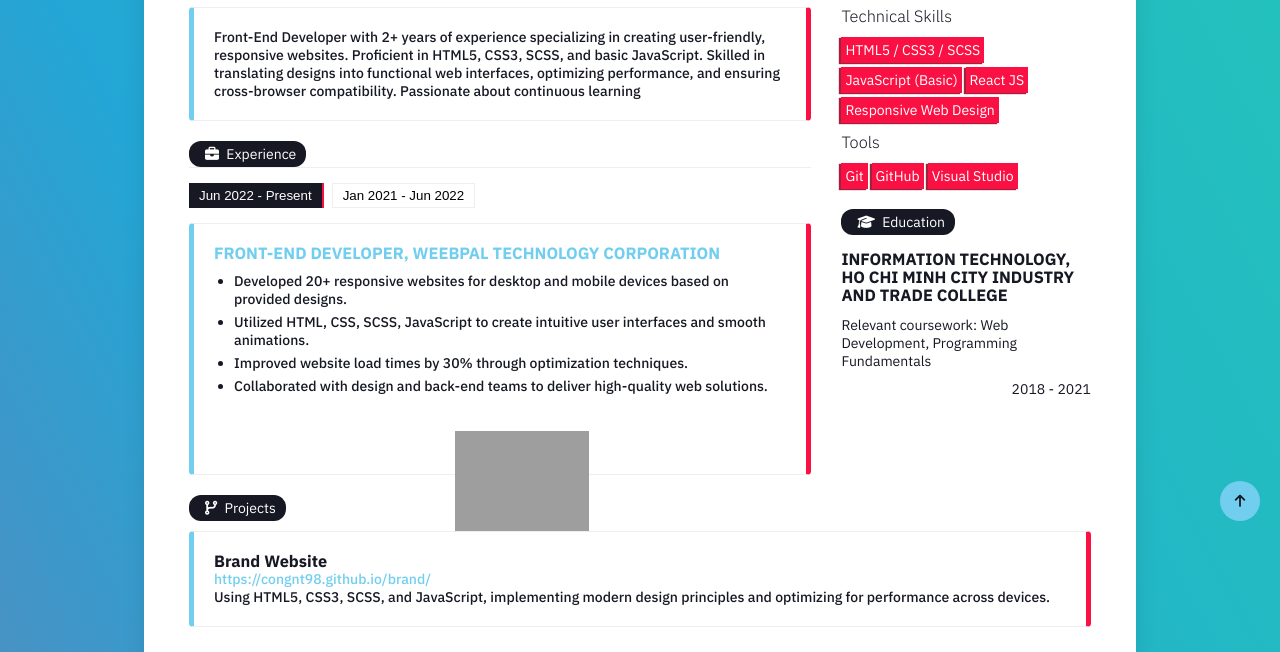
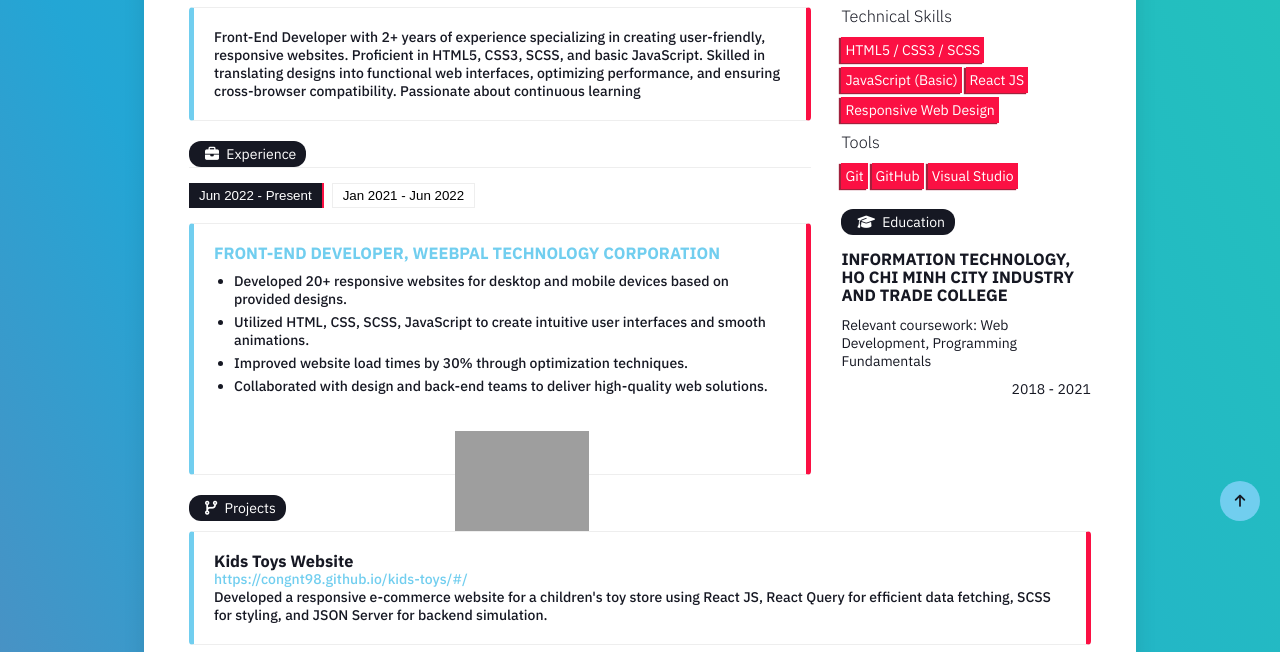
Before and after one commit to congnt98/ResumeCV, a website: page index.html in a window 1280 px wide. Shown: the part 259-911 px from the top of the page. Drawn offline with Linux system fonts and the light colour scheme; grey boxes are pictures that could not be loaded.

Commit message:
Update project

```diff
--- a/index.html
+++ b/index.html
@@ -213,7 +213,7 @@
               </div>
             </div>
             <div class="section-body">
-              <!-- <div class="box-panel">
+              <div class="box-panel">
                 <h3>Kids Toys Website</h3>
                 <p>
                   <a
@@ -227,7 +227,7 @@
                   store using React JS, React Query for efficient data fetching,
                   SCSS for styling, and JSON Server for backend simulation.
                 </p>
-              </div> -->
+              </div>
 
               <div class="box-panel">
                 <h3>Brand Website</h3>
```
